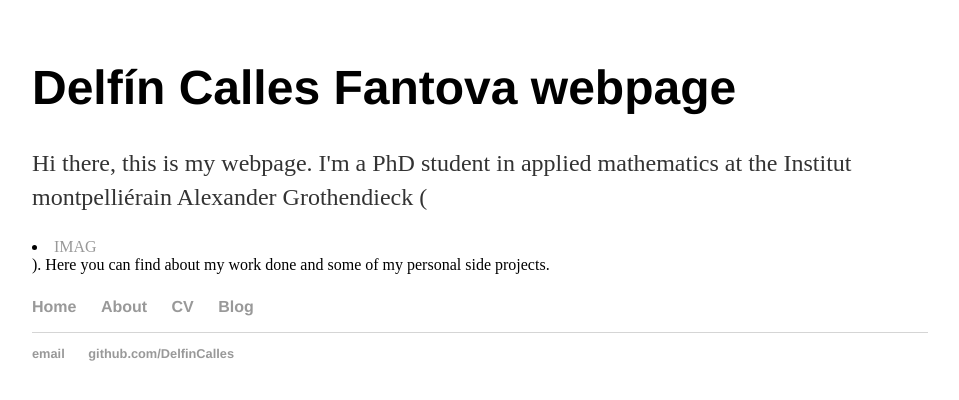
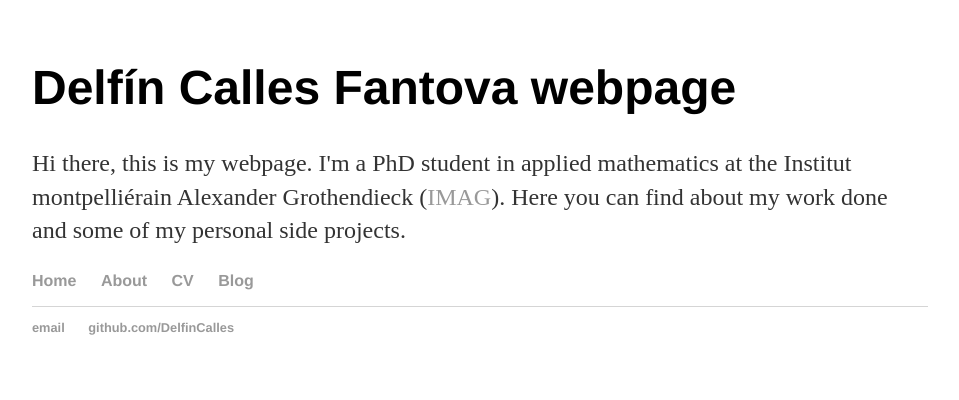
Before and after one commit to DelfinCalles/DelfinCalles.github.io, a Jekyll site: the page built from index.html, in a window 1280 px wide. Shown: the top 400 px of the page, without its empty margins (160-1119 px from the left). Built offline with Jekyll 4.4.1, drawn with Linux system fonts in a browser that asks for light colours.

Commit message:
corrected format

```diff
--- a/index.html
+++ b/index.html
@@ -4,5 +4,5 @@ title: Delfín Calles Fantova
 ---
 <div class="blurb">
 	<h1>Delfín Calles Fantova webpage</h1>
-	<p>Hi there, this is my webpage. I'm a PhD student in applied mathematics at the Institut montpelliérain Alexander Grothendieck (<li><a href="https://imag.umontpellier.fr/">IMAG</a></li>). Here you can find about my work done and some of my personal side projects.</p>
+	<p>Hi there, this is my webpage. I'm a PhD student in applied mathematics at the Institut montpelliérain Alexander Grothendieck (<a href="https://imag.umontpellier.fr/">IMAG</a>). Here you can find about my work done and some of my personal side projects.</p>
 </div><!-- /.blurb -->
```
